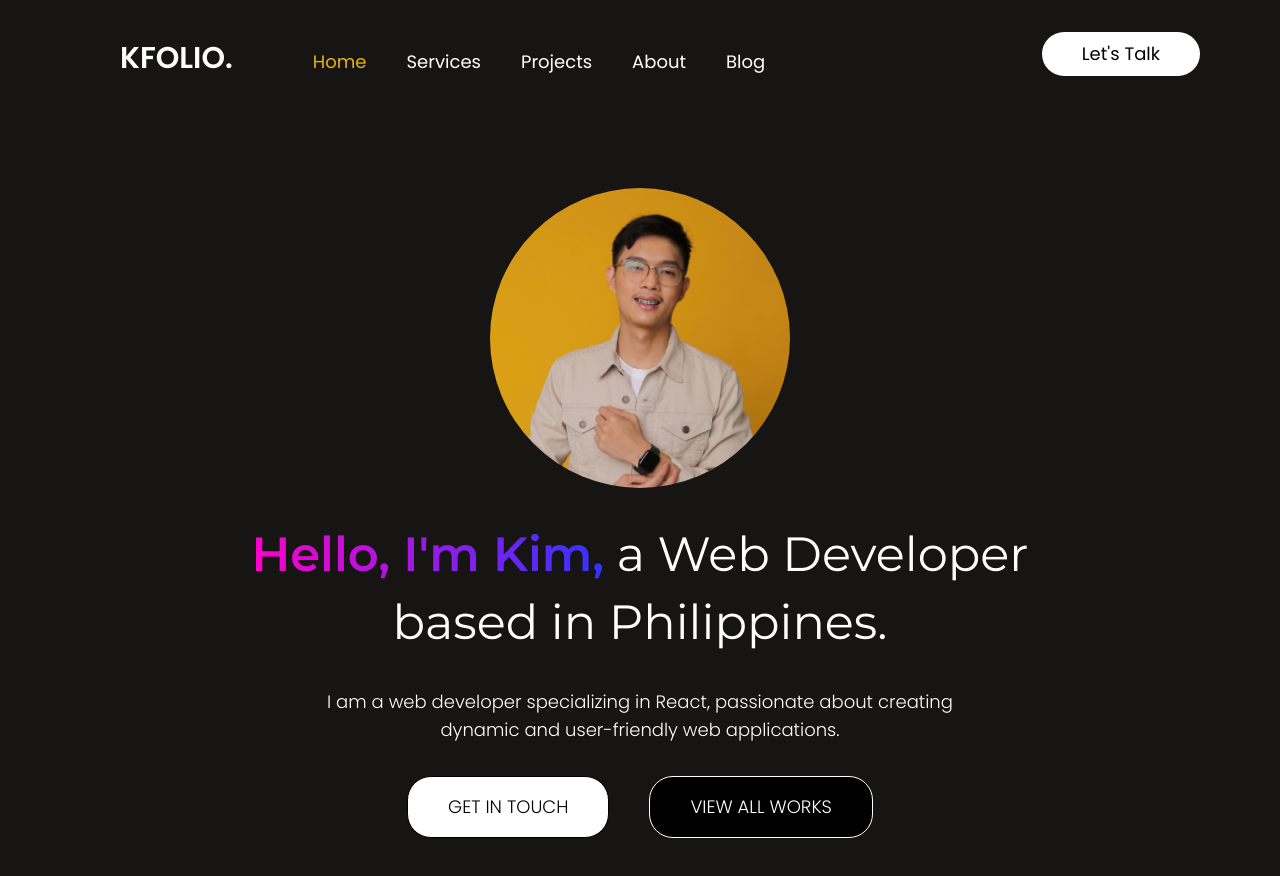
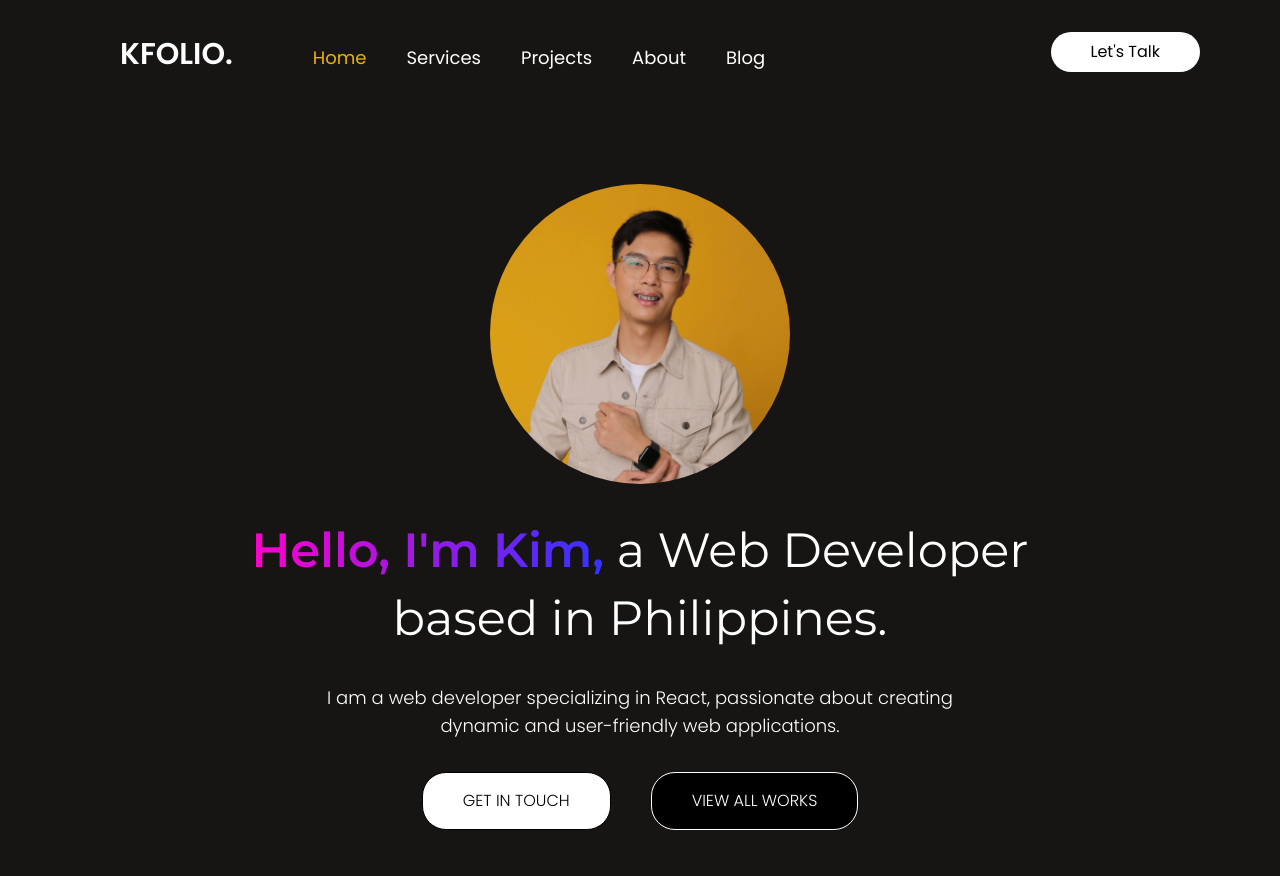
Before and after one commit to kimmarcelo/my-ts-portfolio, a React (Vite) app: page / in a window 1280 px wide. Shown: the top 876 px of the page. Built offline with nearby package versions, Linux system fonts and the light colour scheme.

Commit message:
img draggable false

```diff
--- a/src/components/landing/Home/HeroHome.tsx
+++ b/src/components/landing/Home/HeroHome.tsx
@@ -6,6 +6,7 @@ const HeroHome = () => {
     <div>
       <div className=" flex flex-col items-center justify-center py-20 gap-y-8">
         <img
+          draggable="false"
           className=" max-w-[300px] max-h-[300px] object-cover object-top w-full rounded-full"
           src={kpic}
           alt="/"
--- a/src/components/landing/Menubar/LetsTalkButton.tsx
+++ b/src/components/landing/Menubar/LetsTalkButton.tsx
@@ -1,6 +1,6 @@
 const LetsTalkButton = () => {
   return (
-    <button className=" bg-white py-2 px-10 text-lg font-normal border-none rounded-3xl cursor-pointer text-black hover:scale-105">
+    <button className=" bg-white py-2 px-10 text-base font-normal border-none rounded-3xl cursor-pointer text-black hover:scale-105">
       Let's Talk
     </button>
   );
--- a/src/hooks/landing/home/HeroButton.tsx
+++ b/src/hooks/landing/home/HeroButton.tsx
@@ -12,7 +12,7 @@ const HeroButton: React.FC<HeroButtonProps> = ({
 }) => {
   return (
     <button
-      className={`bg-[${bgColor}] text-[${textColor}] py-4 px-10 text-lg font-light border-none rounded-3xl cursor-pointer hover:scale-105`}
+      className={`bg-[${bgColor}] text-[${textColor}] py-4 px-10 text-base font-light border-none rounded-3xl cursor-pointer hover:scale-105`}
       style={{
         backgroundColor: bgColor,
         color: textColor,
```
